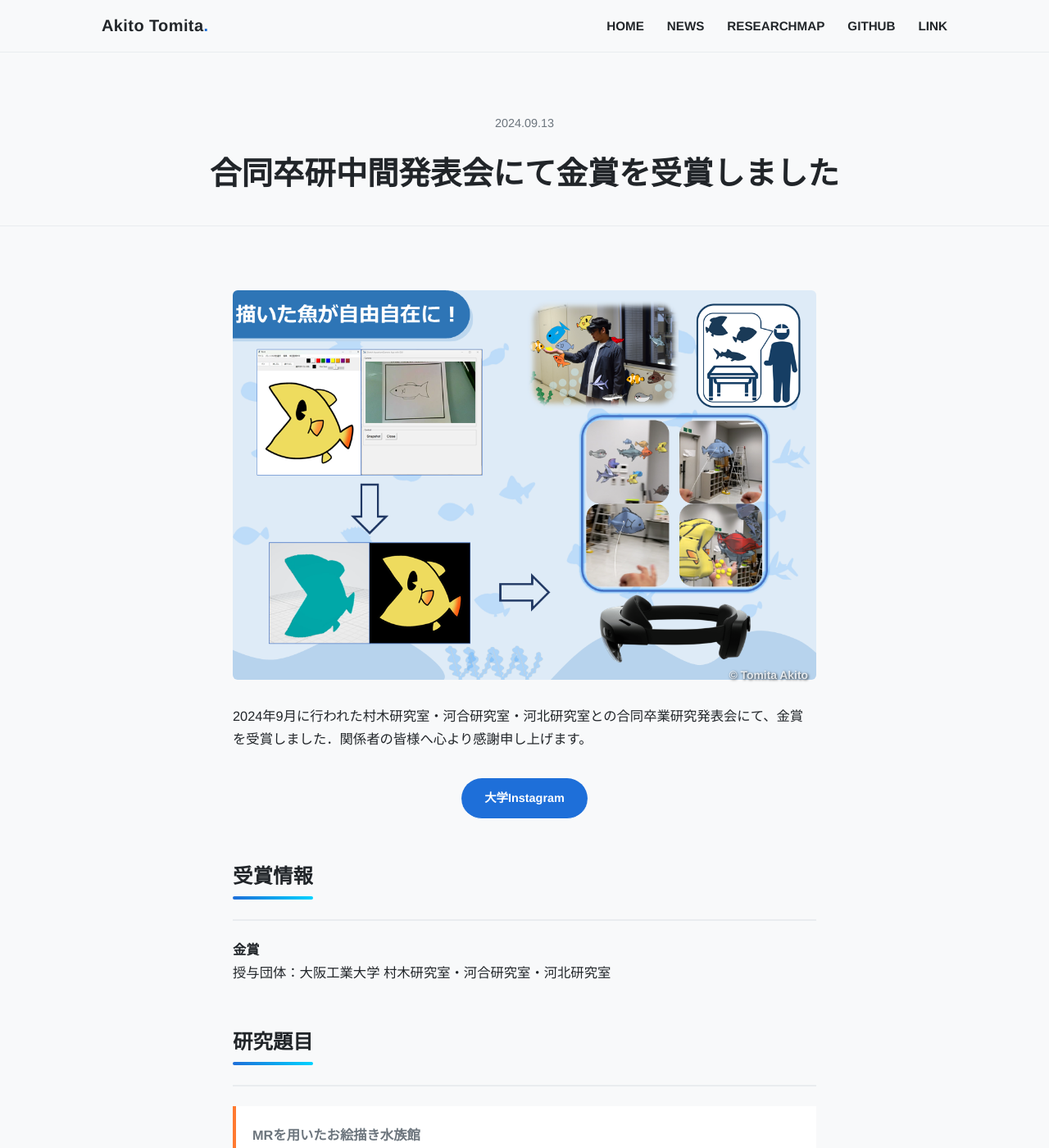
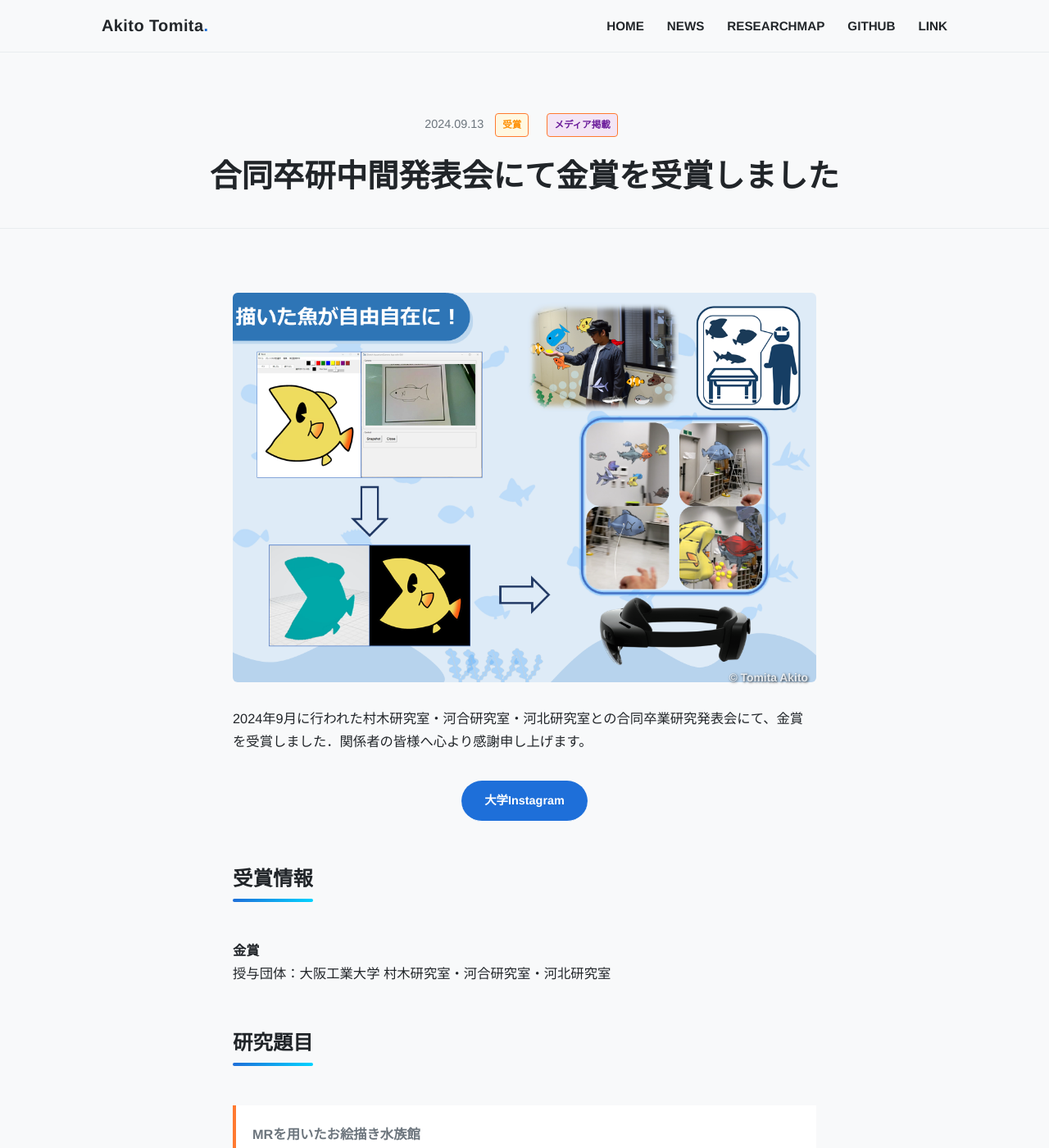
Before and after one commit to TomitaAkito/TomitaAkito.github.io, a Jekyll site: the page built from _posts/2024-09-13-tyukan.md, in a window 1280 px wide and 1400 px high. Shown: the whole window at 82% size. Built offline with Jekyll 4.4.1, drawn with Linux system fonts in a browser that asks for light colours.

Commit message:
NEWS：バッチの表示，水平線の一部削除

```diff
--- a/_layouts/post.html
+++ b/_layouts/post.html
@@ -3,7 +3,16 @@ layout: default
 ---
 <article>
   <div class="post-header">
-    <p class="post-date">{{ page.date | date: "%Y.%m.%d" }}{% if page.category %} ・ <span class="marker">{{ page.category }}</span>{% endif %}</p>
+    <p class="post-date">
+      {{ page.date | date: "%Y.%m.%d" }}
+      {% if page.categories and page.categories.size > 0 %}
+        {% for cat in page.categories %}
+          <span class="news-category" data-cat="{{ cat }}" style="display: inline-block; margin-left: 10px; vertical-align: middle;">{{ cat }}</span>
+        {% endfor %}
+      {% elsif page.category %}
+        <span class="news-category" data-cat="{{ page.category }}" style="display: inline-block; margin-left: 10px; vertical-align: middle;">{{ page.category }}</span>
+      {% endif %}
+    </p>
     <h1 class="post-title">{{ page.title }}</h1>
   </div>
 
--- a/assets/css/style.css
+++ b/assets/css/style.css
@@ -620,7 +620,6 @@ a:hover {
 .post-body h2 {
   margin-top: 2em;
   padding-bottom: 6px;
-  border-bottom: 2px solid var(--color-border);
 }
 
 .post-body img {
```
